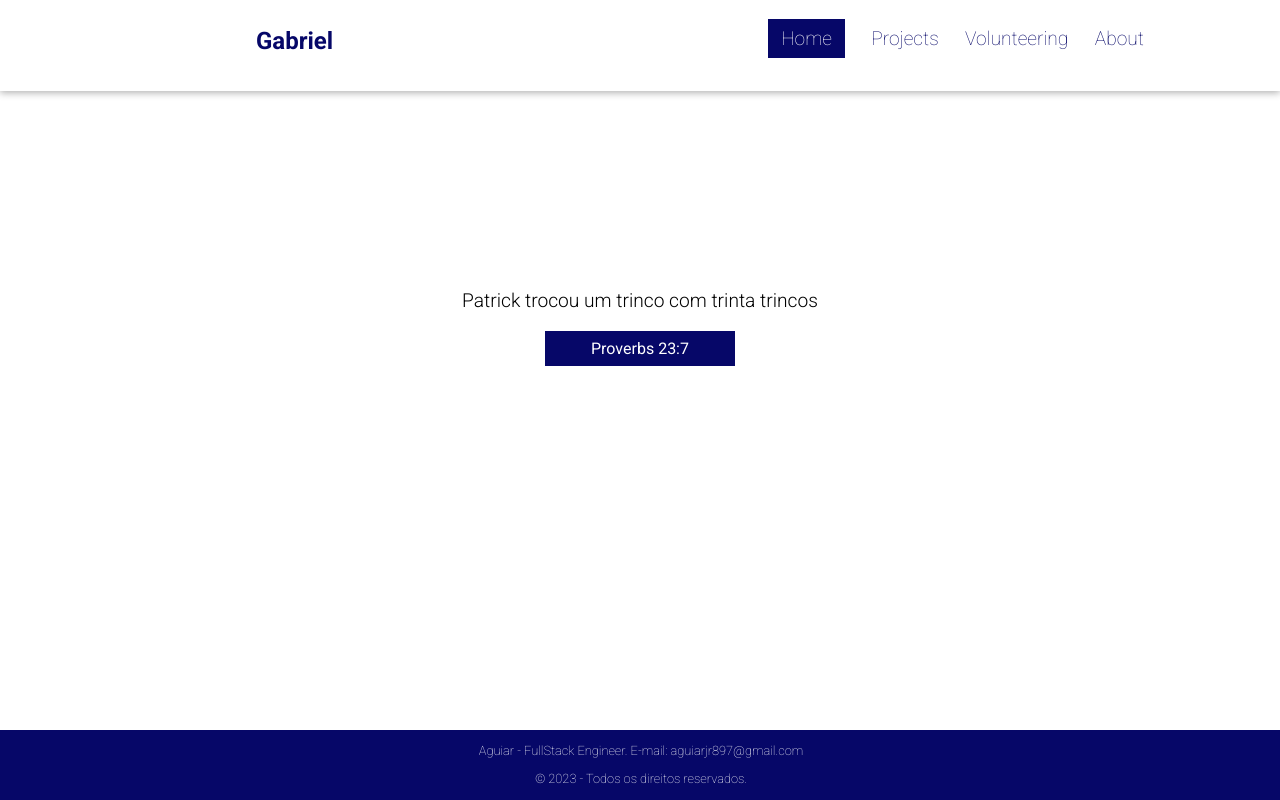
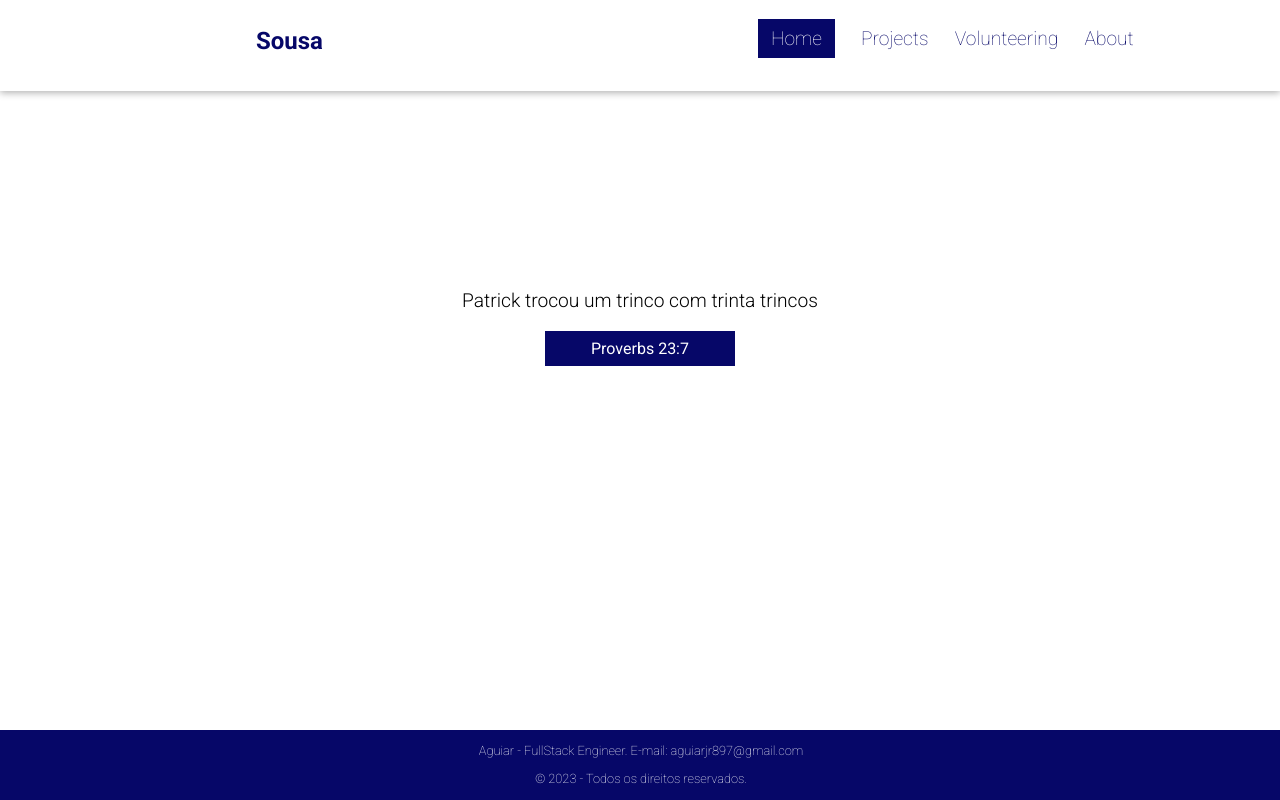
Before and after one commit to gabrielspg/gabrielspg.github.io, a plain HTML site: page index.html in a window 1280 px wide. Drawn offline with Linux system fonts and the light colour scheme.

Commit message:
Update index.html

```diff
--- a/index.html
+++ b/index.html
@@ -18,7 +18,7 @@
 
 <body>
     <header>
-        <h1>Gabriel</h1>
+        <h1>Sousa</h1>
         <a href="#" class="menu-icon" onclick="toggleMenu()">&#9776;</a>
         <nav id="menu-h" class="menu-hide">
             <ul>
```
